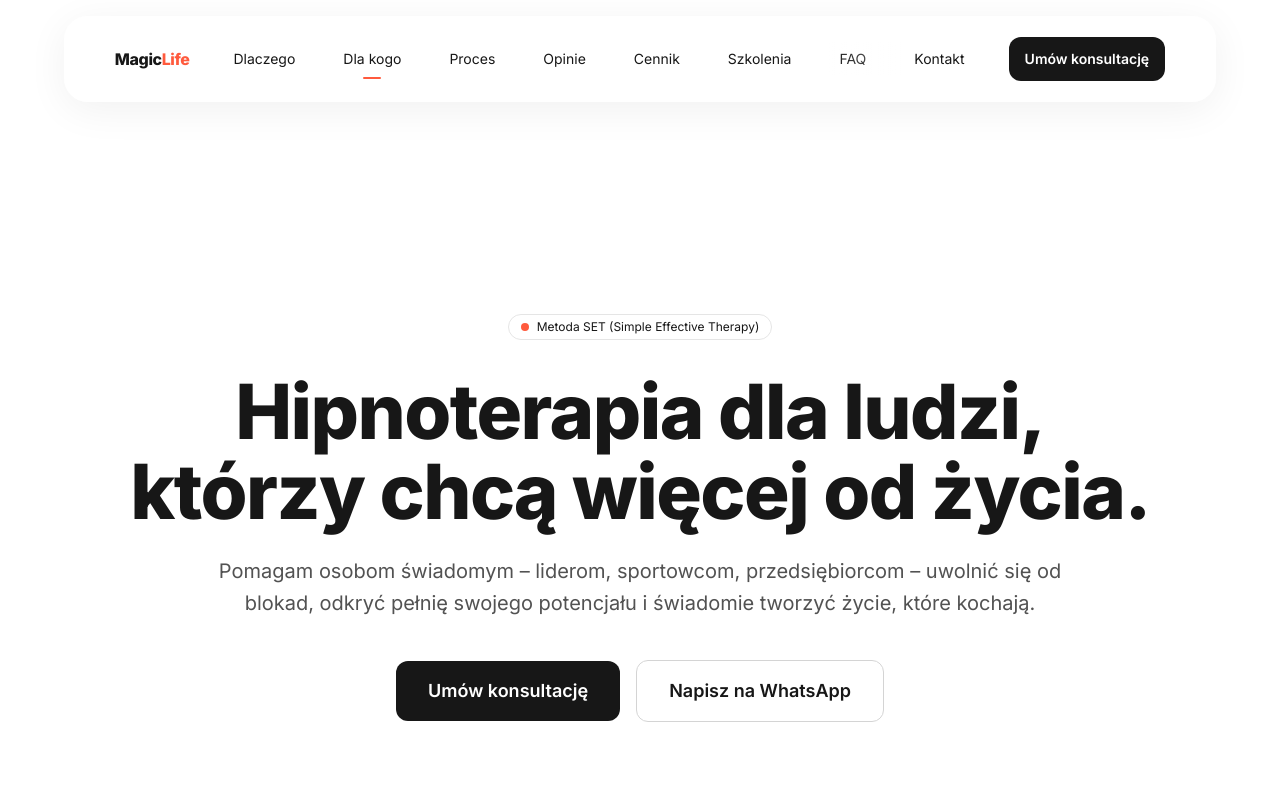
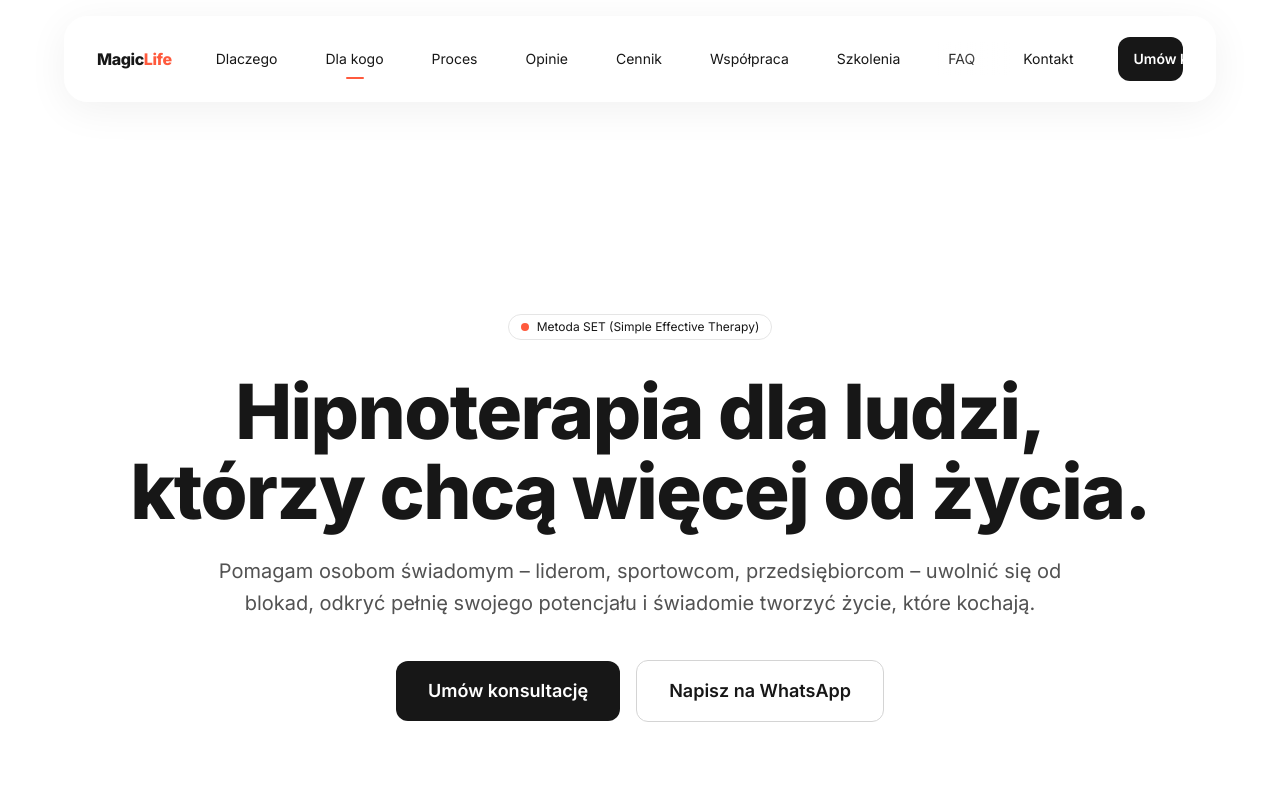
Before and after one commit to technikyvl/MAGIC-LANDING-PAGE-NEW, a Next.js app in the folder MAGICLIFELANDING/: page / in a window 1280 px wide. Shown: the top 800 px of the page. Built offline with nearby package versions, Linux system fonts and the light colour scheme; a web font is replaced by a local one.

Commit message:
WPÓŁPRACA

```diff
--- a/MAGICLIFELANDING/app/page.jsx
+++ b/MAGICLIFELANDING/app/page.jsx
@@ -491,6 +491,7 @@ export default function Page() {
             <li><a href="#process" className="navlink relative px-3 py-2 whitespace-nowrap">Proces</a></li>
             <li><a href="#reviews" className="navlink relative px-3 py-2 whitespace-nowrap">Opinie</a></li>
             <li><a href="#pricing" className="navlink relative px-3 py-2 whitespace-nowrap">Cennik</a></li>
+            <li><a href="/wspolpraca" className="navlink relative px-3 py-2 whitespace-nowrap">Współpraca</a></li>
             <li><a href="/szkolenia" className="navlink relative px-3 py-2 whitespace-nowrap">Szkolenia</a></li>
             <li><a href="#faq" className="navlink relative px-3 py-2 whitespace-nowrap">FAQ</a></li>
             <li><a href="#contact" className="navlink relative px-3 py-2 whitespace-nowrap">Kontakt</a></li>
@@ -1187,6 +1188,7 @@ export default function Page() {
                 <a href="#process" className="text-base hover:text-accent transition-colors duration-300">Proces</a>
                 <a href="#reviews" className="text-base hover:text-accent transition-colors duration-300">Opinie</a>
                 <a href="#pricing" className="text-base hover:text-accent transition-colors duration-300">Cennik</a>
+                <a href="/wspolpraca" className="text-base hover:text-accent transition-colors duration-300">Współpraca</a>
                 <a href="/szkolenia" className="text-base hover:text-accent transition-colors duration-300">Szkolenia</a>
                 <a href="#faq" className="text-base hover:text-accent transition-colors duration-300">FAQ</a>
                 <a href="#contact" className="text-base hover:text-accent transition-colors duration-300">Kontakt</a>
--- a/MAGICLIFELANDING/app/szkolenia/page.jsx
+++ b/MAGICLIFELANDING/app/szkolenia/page.jsx
@@ -114,6 +114,7 @@ export default function TrainingPage() {
             <li><a href="/#process" className="navlink relative px-3 py-2 whitespace-nowrap">Proces</a></li>
             <li><a href="/#reviews" className="navlink relative px-3 py-2 whitespace-nowrap">Opinie</a></li>
             <li><a href="/#pricing" className="navlink relative px-3 py-2 whitespace-nowrap">Cennik</a></li>
+            <li><a href="/wspolpraca" className="navlink relative px-3 py-2 whitespace-nowrap">Współpraca</a></li>
             <li><a href="/szkolenia" className="navlink relative px-3 py-2 whitespace-nowrap text-accent font-semibold">Szkolenia</a></li>
             <li><a href="/#faq" className="navlink relative px-3 py-2 whitespace-nowrap">FAQ</a></li>
             <li><a href="/#contact" className="navlink relative px-3 py-2 whitespace-nowrap">Kontakt</a></li>
@@ -150,6 +151,7 @@ export default function TrainingPage() {
               <li><a href="/#process" className="block px-4 py-3 rounded-lg hover:bg-neutral-100 transition-colors text-neutral-900 font-medium">Proces</a></li>
               <li><a href="/#reviews" className="block px-4 py-3 rounded-lg hover:bg-neutral-100 transition-colors text-neutral-900 font-medium">Opinie</a></li>
               <li><a href="/#pricing" className="block px-4 py-3 rounded-lg hover:bg-neutral-100 transition-colors text-neutral-900 font-medium">Cennik</a></li>
+              <li><a href="/wspolpraca" className="block px-4 py-3 rounded-lg hover:bg-neutral-100 transition-colors text-neutral-900 font-medium">Współpraca</a></li>
               <li><a href="/szkolenia" className="block px-4 py-3 rounded-lg hover:bg-neutral-100 transition-colors text-accent font-semibold">Szkolenia</a></li>
               <li><a href="/#faq" className="block px-4 py-3 rounded-lg hover:bg-neutral-100 transition-colors text-neutral-900 font-medium">FAQ</a></li>
               <li><a href="/#contact" className="block px-4 py-3 rounded-lg hover:bg-neutral-100 transition-colors text-neutral-900 font-medium">Kontakt</a></li>
```
